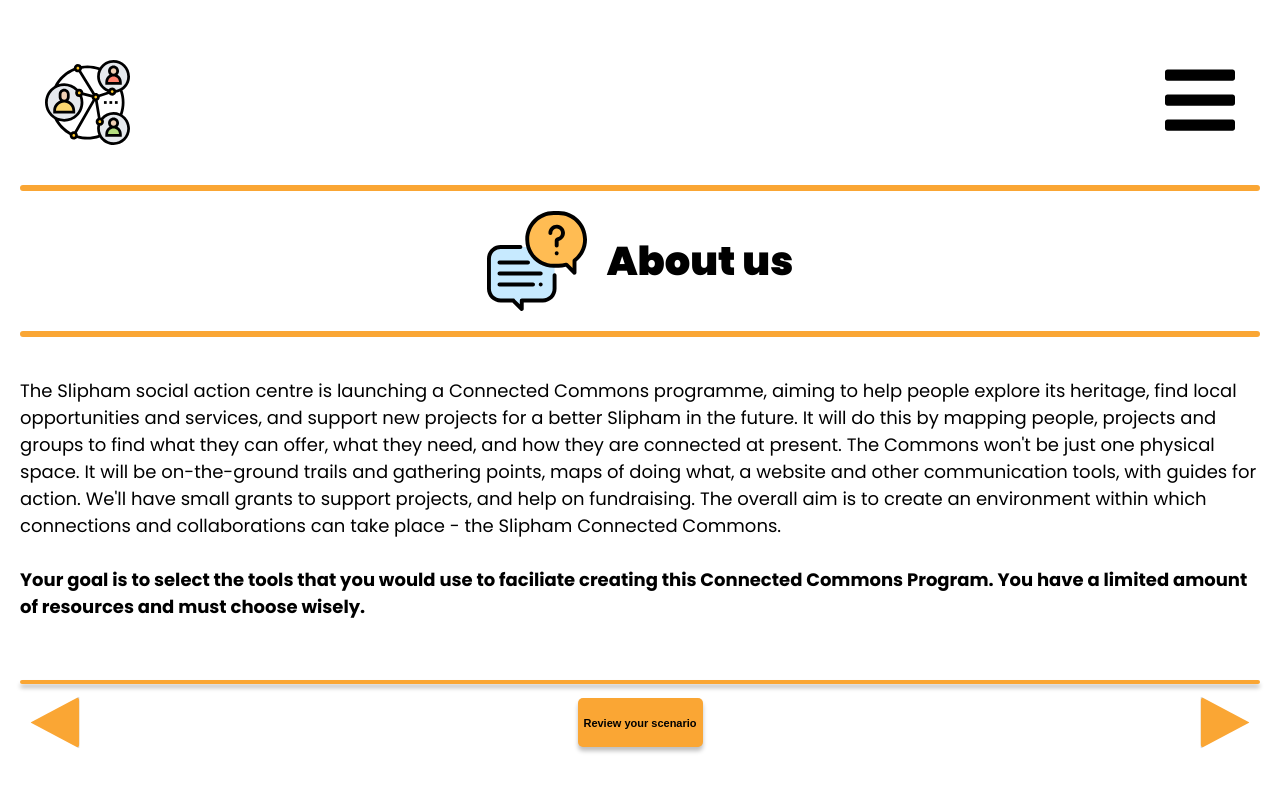
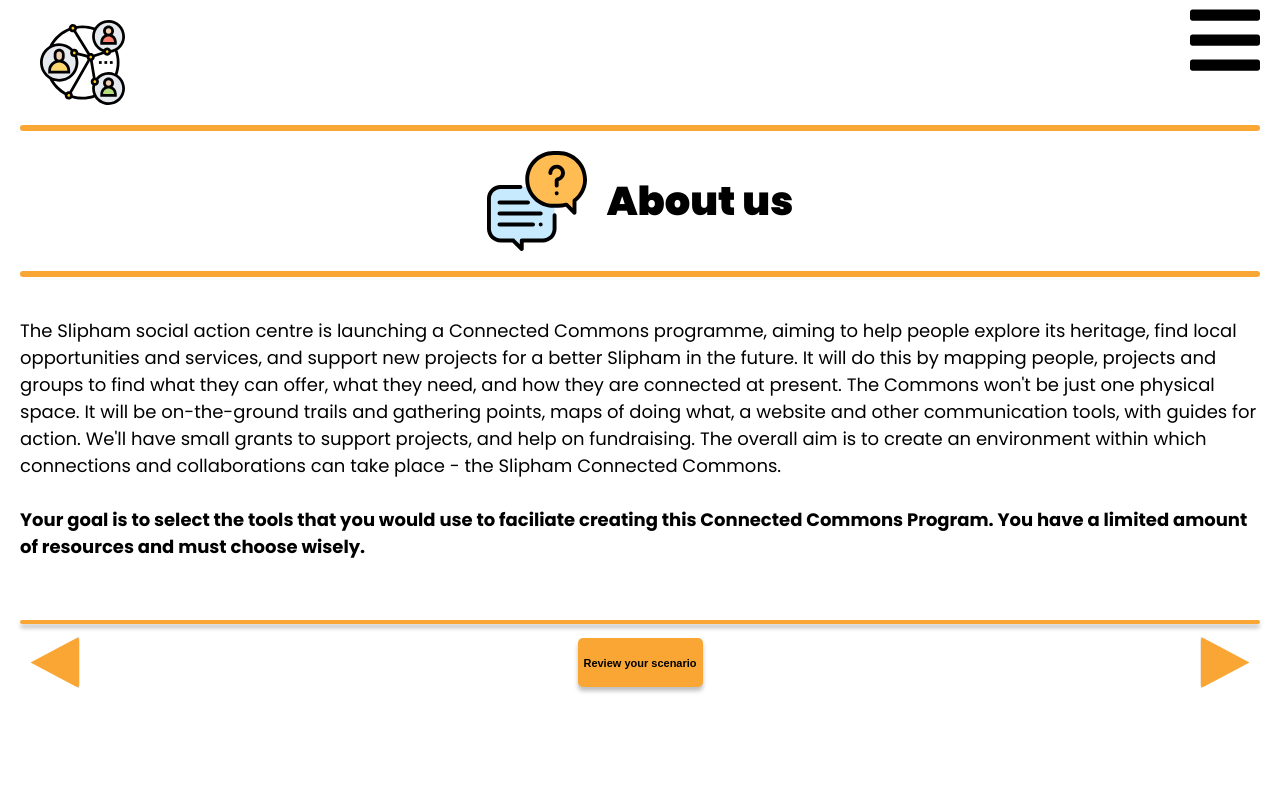
Before and after one commit to founders-programme-2/commons, a React (Create React App) app in the folder client/: page /about in a window 1280 px wide. Shown: the top 792 px of the page. Built offline with nearby package versions, Linux system fonts and the light colour scheme.

Commit message:
changed around margin/padding so that burger men is full screen when open

```diff
--- a/client/src/Component/Common/Header/index.style.js
+++ b/client/src/Component/Common/Header/index.style.js
@@ -3,13 +3,14 @@ import styled from 'styled-components';
 export const HeaderWrapper = styled.div`
   display: flex;
   justify-content: space-between;
-  margin: 4rem 2.5rem;
+  margin-top: -2rem;
 `;
 
 export const Logo = styled.img`
   width: 8.5rem;
   height: 8.5rem;
   display: block;
+  margin: 2rem;
 `;
 
 export const Line = styled.div`
```
